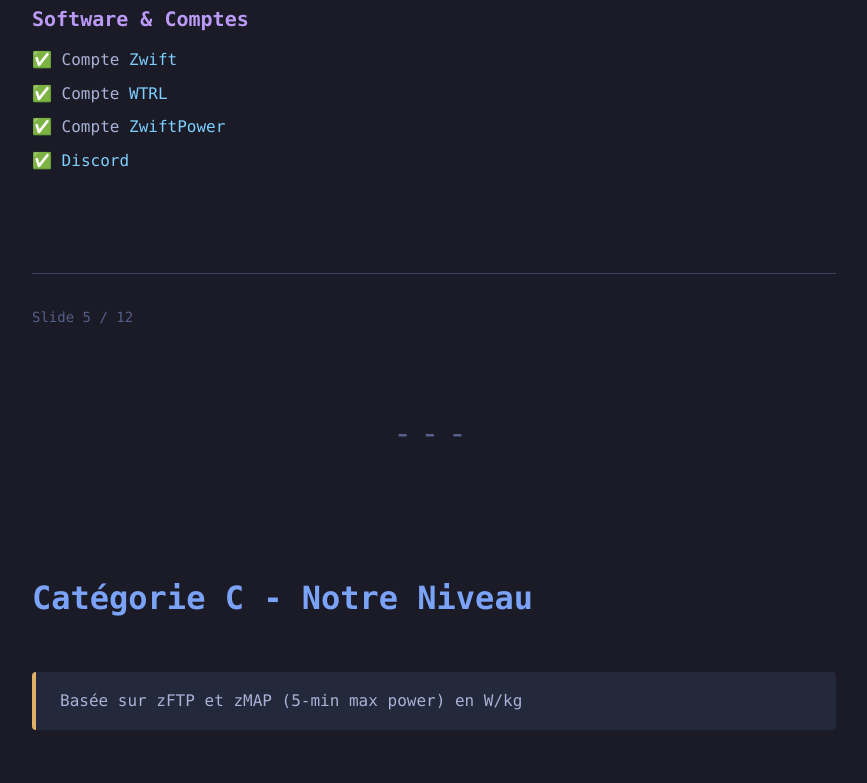
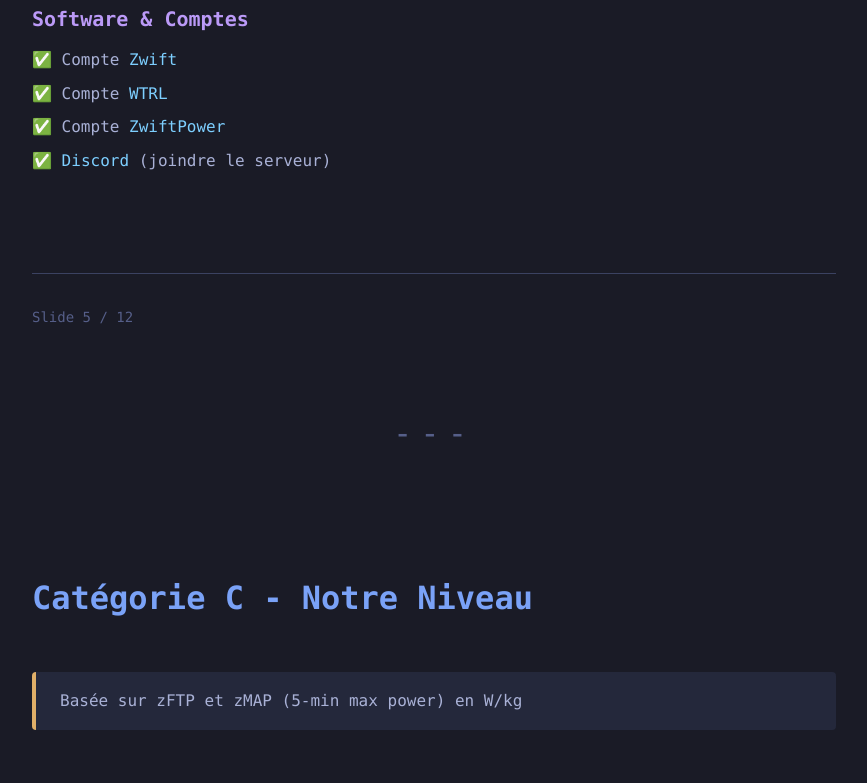
Before and after one commit to leblancfg/vhcc, a plain HTML site: page index.html in a window 1280 px wide. Shown: the part 4401-5184 px from the top of the page, without its empty margins (206-1073 px from the left). Drawn offline with Linux system fonts and the light colour scheme.

Commit message:
Add Discord invite link to landing page

```diff
--- a/index.html
+++ b/index.html
@@ -176,7 +176,7 @@
                         <li>✅ Compte <a href="https://www.zwift.com" target="_blank">Zwift</a></li>
                         <li>✅ Compte <a href="https://www.wtrl.racing/registration" target="_blank">WTRL</a></li>
                         <li>✅ Compte <a href="https://zwiftpower.com" target="_blank">ZwiftPower</a></li>
-                        <li>✅ <a href="https://discord.com" target="_blank">Discord</a></li>
+                        <li>✅ <a href="https://discord.gg/8b7K8EDMEv" target="_blank">Discord</a> (joindre le serveur)</li>
                     </ul>
                 </div>
             </div>
@@ -259,6 +259,7 @@
                         <span class="step-number">4</span>
                         <div>
                             <h3>Configurer Discord</h3>
+                            <p><a href="https://discord.gg/8b7K8EDMEv" target="_blank">Joindre le serveur Discord</a></p>
                             <p>Push-to-Talk obligatoire!</p>
                         </div>
                     </div>
```
